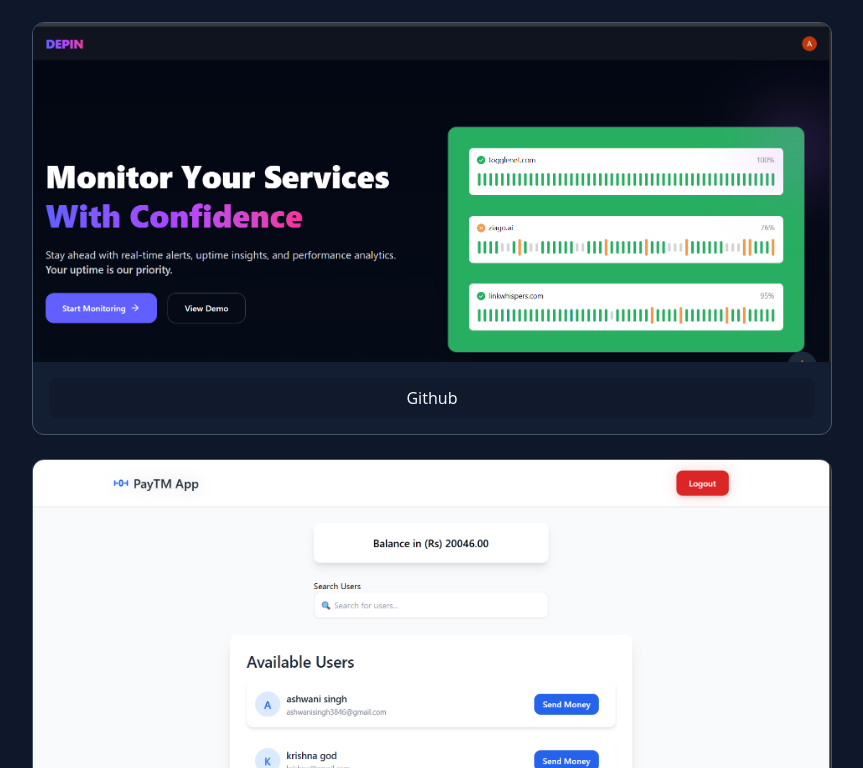
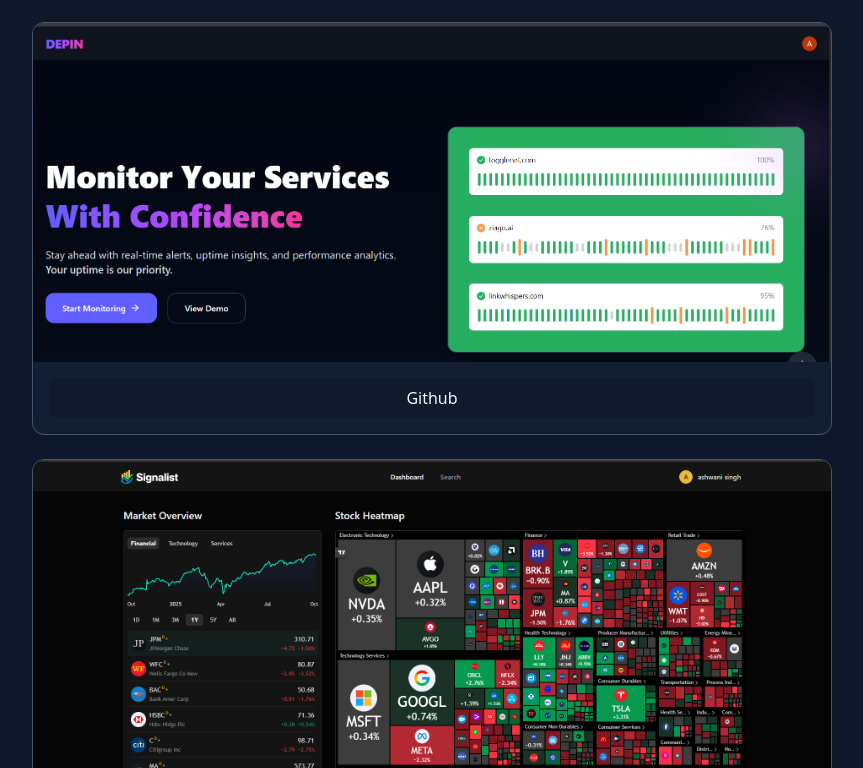
Before and after one commit to ashwani1122/my-work, a React (Vite) app: page / in a window 1280 px wide. Shown: the part 2032-2800 px from the top of the page, without its empty margins (208-1071 px from the left). Built offline with nearby package versions, Linux system fonts and the light colour scheme.

Commit message:
Clean up moving-border.tsx by removing unused sections
Removed redundant articles and links from the component.

```diff
--- a/src/component/moving-border.tsx
+++ b/src/component/moving-border.tsx
@@ -249,18 +249,6 @@ const MovingBorderComplete: React.FC = () => {
                     <a href="https://github.com/ashwani1122/depin" target="_blank" rel="noreferrer" className="w-full text-center py-2 rounded-lg bg-slate-900/60 hover:bg-slate-700">Github</a>
                   </div>
                 </article>
-
-
-
-                <article className="w-full  bg-slate-800/40 border border-slate-600 rounded-xl overflow-hidden">
-                  <a href="https://pay-online-lijb.vercel.app/" target="_blank" rel="noreferrer">
-                    <img src="../assets/paytm.png" alt="Paytm" className="w-full  object-cover" />
-                  </a>
-                  <div className="p-4 flex justify-center">
-                    <a href="https://github.com/ashwani1122/payOnline" target="_blank" rel="noreferrer" className="w-full text-center py-2 rounded-lg bg-slate-900/60 hover:bg-slate-700">Github</a>
-                  </div>
-                </article>
-
                 <article className="w-full  bg-slate-800/40 border border-slate-600 rounded-xl overflow-hidden">
                   <a href="https://predstock.vercel.app/" target="_blank" rel="noreferrer">
                     <img src="../assets/predstock.png" alt="PredStock" className="w-full  object-cover" />
```
